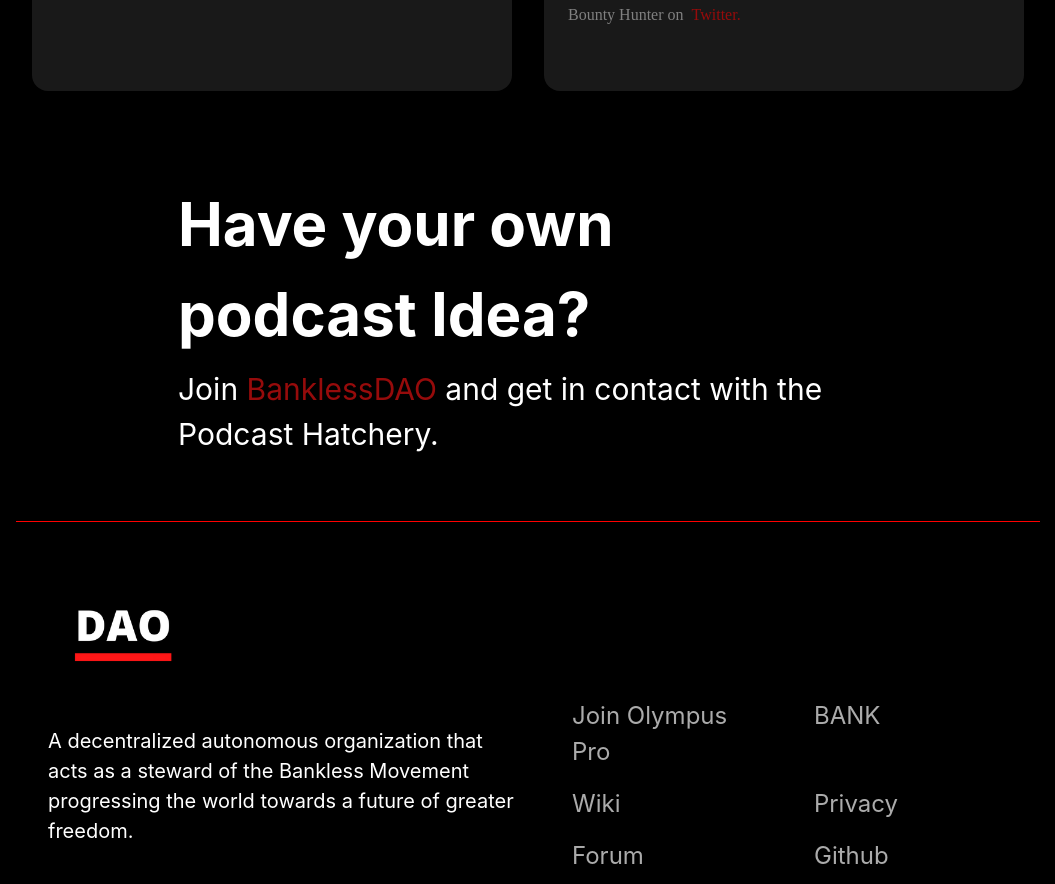
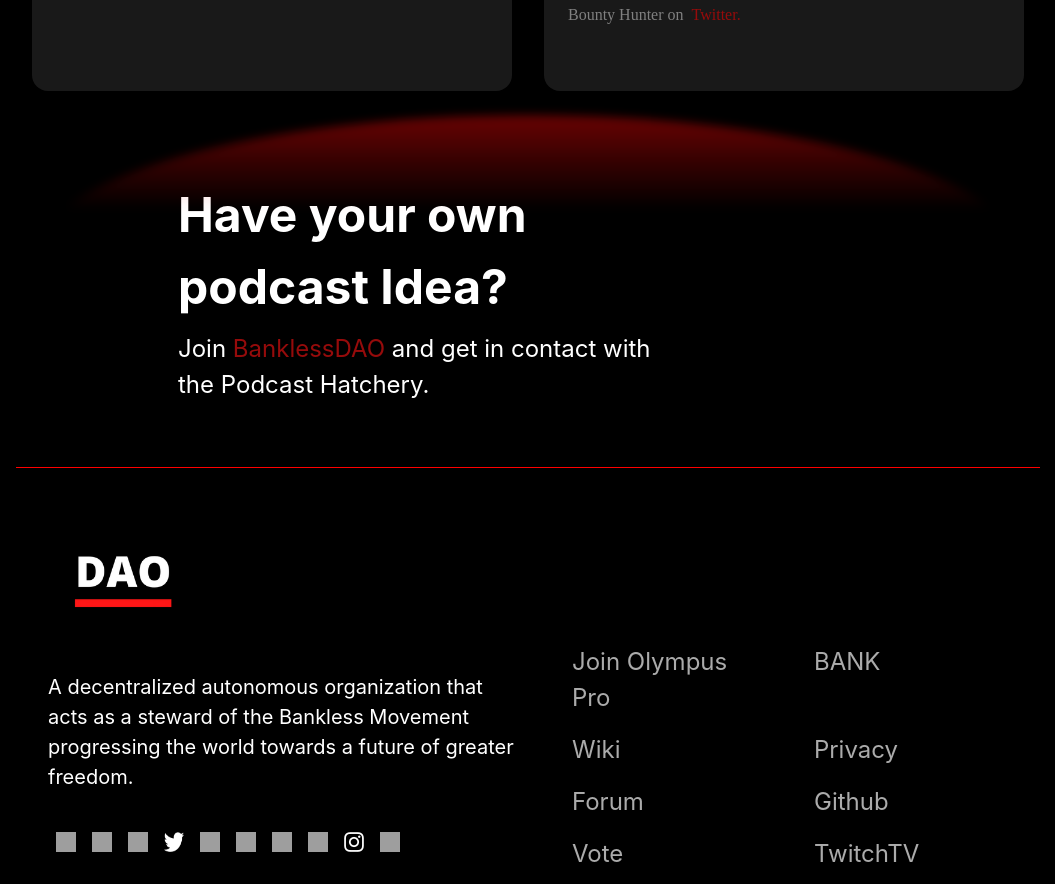
Before and after one commit to BanklessDAO/bankless-website, a Next.js app: page /listen in a window 1280 px wide. Shown: the part 2151-3035 px from the top of the page, without its empty margins (112-1167 px from the left). Built offline with nearby package versions, Linux system fonts and the light colour scheme; grey boxes are pictures that could not be loaded; a web font is replaced by a local one.

Commit message:
- Added red half Ellipse in background - Improved Text width

```diff
--- a/components/listen/podcast-idea.tsx
+++ b/components/listen/podcast-idea.tsx
@@ -4,19 +4,31 @@
 class PodcastIdea extends React.Component {
   render() {
     return (
-      <Box>
-        <VStack mt='4rem' maxW={700} alignItems='start'>
+      <Box w={{ sm: '80%', md: '100%' }} position='relative'>
+        <Box
+          bgGradient='linear(to-b, rgba(245, 7, 7, 0.781) 3%, rgba(0, 0, 0, 0) 33%)'
+          filter='auto'
+          blur='5px'
+          borderRadius={'50% 50% 0 0'}
+          h={{ base: '10rem', md: '18rem' }}
+          w={{ base: '150%', sm: '140%', md: '100%' }}
+          position={'absolute'}
+          top='0rem'
+          left={{ base: '-20%', md: '0' }}
+          opacity={'0.5'}
+        ></Box>
+        <VStack m='0 auto' mt='4rem' maxW={700} alignItems='start'>
           <Text
             fontWeight={700}
-            fontSize={{ base: '2xl', md: '6xl' }}
+            fontSize={{ base: '2xl', md: '5xl' }}
             maxW={450}
           >
             Have your own podcast Idea?
           </Text>
 
           <Text
-            width={{ base: '18rem', md: '100%' }}
-            fontSize={{ base: 'md', md: '3xl' }}
+            width={{ base: '18rem', md: '30rem' }}
+            fontSize={{ base: 'md', md: '2xl' }}
           >
             Join{' '}
             <Link
```
